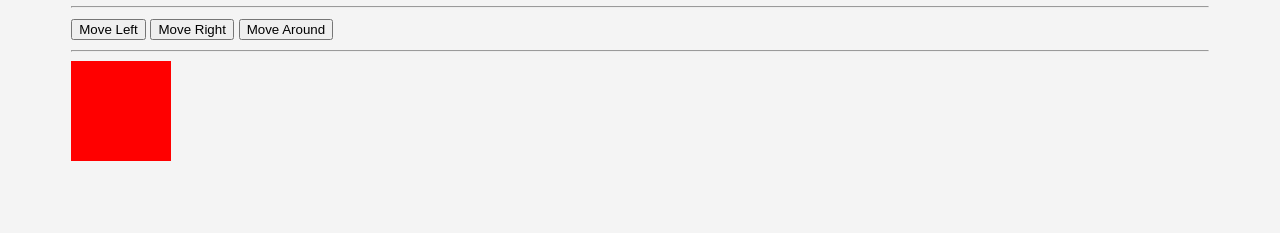
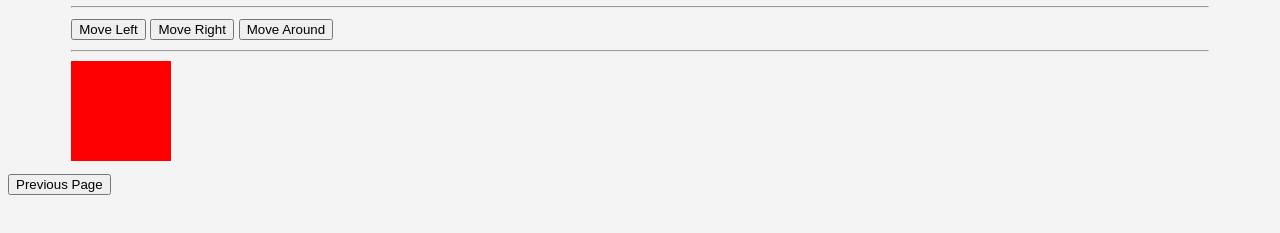
Before and after one commit to William-BC-CA/CPSC2030_WorkSheet5, a plain HTML site: page practice files/effects.html in a window 1280 px wide. Shown: the part 405-638 px from the top of the page. Drawn offline with nearby package versions, Linux system fonts and the light colour scheme.

Commit message:
added go back button for both pages

```diff
--- a/practice files/effects.html
+++ b/practice files/effects.html
@@ -72,6 +72,8 @@
     <div id="box2"></div>
 
 	</div>
+
+	<button onclick = "history.back()">Previous Page</button>
 
 	<script>
 		$(document).ready(function(){
```
Also changed, not shown: practice files/events.html (+2 -0 lines).
